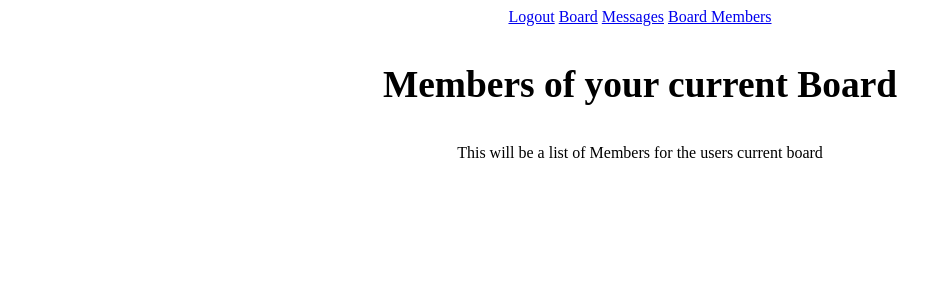
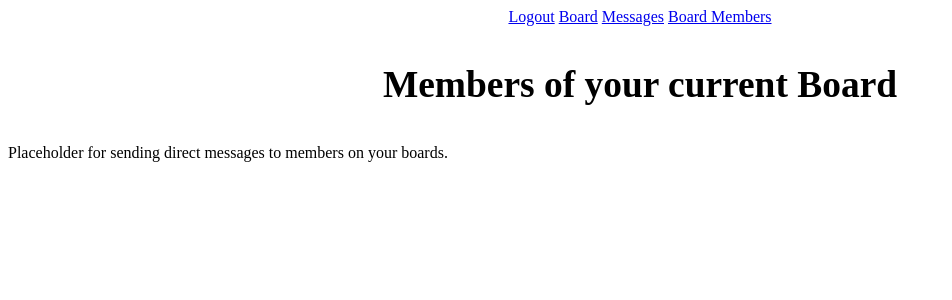
Before and after one commit to RobTilton/The_Board, a Django app: page /board_members/ in a window 1280 px wide. Shown: the top 300 px of the page, without its empty margins (0-952 px from the left). Run offline with Django 4.2, Linux system fonts and the light colour scheme.

Commit message:
minor changes

```diff
--- a/webpages/templates/board_members.html
+++ b/webpages/templates/board_members.html
@@ -6,6 +6,6 @@
 
 {% block content %}
 
-<center>This will be a list of Members for the users current board</center>
+Placeholder for sending direct messages to members on your boards.
 
 {% endblock %}
--- a/webpages/templates/boards.html
+++ b/webpages/templates/boards.html
@@ -6,6 +6,6 @@
 
 {% block content %}
 
-This will be a board, ill have to get the name from the user db for the title and header.
+Placeholder for Creation of more boards.
 
 {% endblock %}
```
